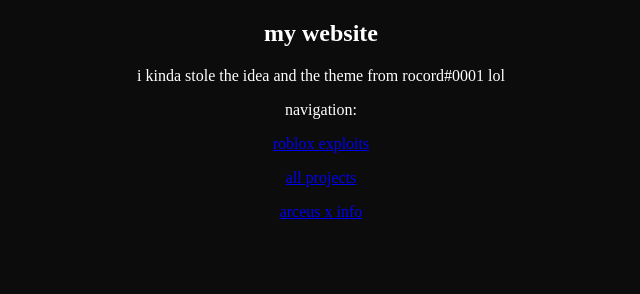
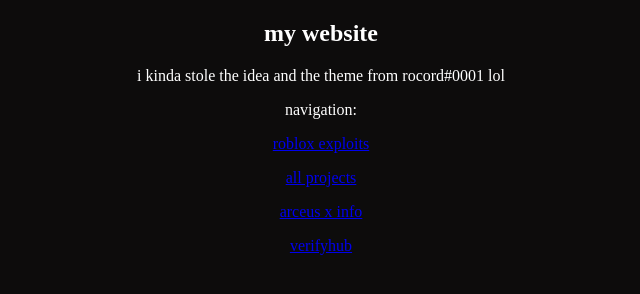
Before and after one commit to rocord01/alexplayrus2.github.io, a plain HTML site: page index.html in a window 1280 px wide. Shown: the full height of the page, 319-959 px from the left. Drawn offline with Linux system fonts and the light colour scheme.

Commit message:
Update index.html

```diff
--- a/index.html
+++ b/index.html
@@ -16,7 +16,7 @@
 <p style="text-align: center;"><a title="my projects related to roblox exploits" href="https://alexplayrus2.github.io/rbxexploits">roblox exploits</a></p>
 <p style="text-align: center;"><a title="most of the projects ive made" href="https://alexplayrus2.github.io/projects">all projects</a></p>
 <p style="text-align: center;"><a title="read it if you use arceus x" href="https://alexplayrus2.github.io/arceusxinfo">arceus x info</a></p>
-
+  <p style="text-align: center;"><a title="my roblox hub (and rocord's)" href="https://alexplayrus2.github.io/verifyhub">verifyhub</a></p>
    <script>
 
    </script>
```
